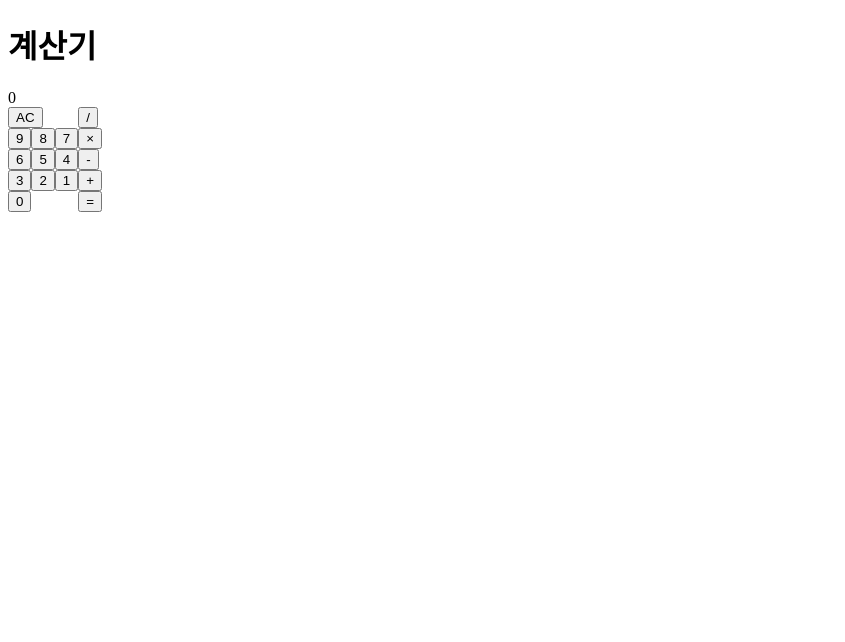
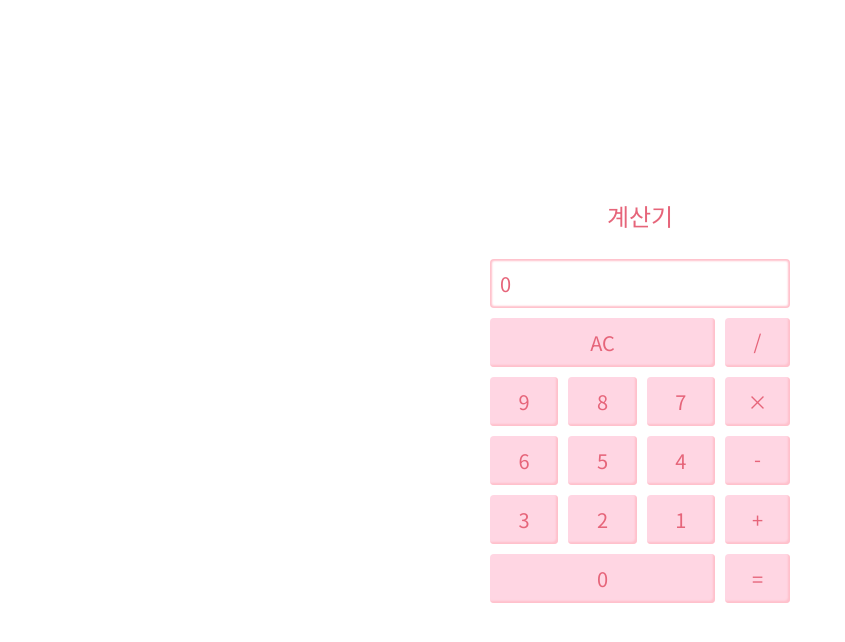
Before and after one commit to KimHayeon1/Calculator, a plain HTML site: page index.html in a window 1280 px wide. Shown: the whole page, without its empty margins (0-845 px from the left). Drawn offline with Linux system fonts and the light colour scheme.

Commit message:
Feat: 3개 이상의 숫자로 사칙연산

```diff
--- a/index.html
+++ b/index.html
@@ -5,12 +5,18 @@
   <meta http-equiv="X-UA-Compatible" content="IE=edge">
   <meta name="viewport" content="width=device-width, initial-scale=1.0">
   <link rel="stylesheet" href="style.css">
+  <link rel="preconnect" href="https://fonts.googleapis.com">
+<link rel="preconnect" href="https://fonts.gstatic.com" crossorigin>
+<link href="https://fonts.googleapis.com/css2?family=Noto+Sans+KR:wght@400;500&display=swap" rel="stylesheet">
   <title>계산기</title>
 </head>
 <body>
   <!-- 2개의 숫자를 다루는 계산기 -->
+  <main>
+    <article>
     <h1>계산기</h1>
-  <div>0</div>
+    <div id="calc_result">0</div>
+    <!-- <input value="0"> -->
     <div class="left">
       <button type="button" id="ac">AC</button>
       <ol id="number">
@@ -64,7 +70,8 @@
       <li>
         <button type="button" id="cal">=</button>
       </li>
-  </ol>
+    </ol></article>
+  </main>
   <script src="main.js"></script>
 </body>
 </html>
--- a/main.js
+++ b/main.js
@@ -5,24 +5,22 @@ const numBtnList = document.querySelectorAll('#number button')
 const signBtnList = document.querySelectorAll('#sign button:not(#cal)')
 
 let result = 0
+const inp = [0]
+let text = ''
+
+cal.addEventListener('click', calHandle)
 
 // AC 버튼 - 초기화
 ac.addEventListener('click', () => {
   div.textContent = '0'
   text = ''
-  inp.splice(0)
+  inp.splice(0, inp.length, 0)
 })
 
-const inp = []
-let text = ''
 
 numBtnList.forEach(v => v.addEventListener('click', () => {
-  if (text === '0' && v.textContent === '0') {
-
-  } else {
-    text += v.textContent
-    div.textContent = text
-  }
+  text = parseInt(text+v.textContent)
+  div.textContent = text
 }))
 signBtnList.forEach(v => v.addEventListener('click', () => {
   if (text) {
@@ -30,8 +28,9 @@ signBtnList.forEach(v => v.addEventListener('click', () => {
       inp.shift()
     }
     inp.push(parseInt(text))
-    text += v.textContent
-    div.textContent = text
+    // text += v.textContent
+    // div.textContent = text
+    text = ''
   }
   if (/[^\d]/.test(inp[inp.length-1])) {
     inp.pop()
@@ -39,26 +38,21 @@ signBtnList.forEach(v => v.addEventListener('click', () => {
   inp.push(v.textContent)
 }))
 
-cal.addEventListener('click', calHandle)
-
 function calHandle() {
-  inp.push(parseInt(text))
+  // 예외
+  if(text === '') {
+    return alert('계산할 숫자를 입력해주세요')
+  }
   console.log(inp)
 
+  inp.push(parseInt(text))
   const signArr = inp.filter(v => /[^\d]/.test(v))
-  signArr.forEach((v, i) => {
-    if (v === '/' || v === '×') {
-      const index = inp.indexOf(v)
-      calculator(inp[index-1], inp[index+1], v)
-      inp.splice(index-1, 3, result)
-      signArr.splice(i, 1)
-    }
-  })
   signArr.forEach(v => {
     const index = inp.indexOf(v)
     calculator(inp[index-1], inp[index+1], v)
     inp.splice(index-1, 3, result)
   })
+
   div.textContent = result
   text = ''
 }
--- a/style.css
+++ b/style.css
@@ -6,8 +6,20 @@ ol {
 li {
   list-style: none;
 }
+body {
+  margin: 0;
+}
 
 /* common */
+:root {
+  font-family: 'Noto Sans KR', sans-serif;
+}
+button {
+  font-family: inherit;
+}
+input {
+  font-family: inherit;
+}
 .a11y-hidden {
   clip: rect(1px, 1px, 1px, 1px);
   clip-path: inset(50%);
@@ -20,12 +32,65 @@ li {
 }
 
 /* layout */
+main {
+  display: flex;
+  min-height: 100vh;
+}
+article {
+  margin: auto;
+  width: 100%;
+  max-width: 300px;
+  font-size: 16px;
+}
+h1 {
+  text-align: center;
+  font-weight: 500;
+  color: #e6657a;
+  margin: 0 0 26px;
+}
+#calc_result {
+  font-size: 20px;
+  padding: 10px;
+  color: #e6657a;
+  box-shadow: inset 0px 0px 2px 2px pink;
+  margin-bottom: 10px;
+  border-radius: 4px;
+}
+.left{
+  width: 75%;
+  float: left;
+}
+/* clear: left; */
 #number {
-  max-width: 100px;
+  margin-top: 10px;
+  gap: 10px;
   display: grid;
   grid-template-columns: repeat(3, 1fr);
 }
-.left{
+/* .left에만 float: left를 주면 #sign이 왼쪽에 오지 않는다. 이유가 뭐지? */
+#number li:last-child {
+  grid-column: 1 / 4;
+}
+#sign {
   float: left;
+  margin-left: 10px;
+  width: calc(25% - 10px);
+  display: flex;
+  flex-direction: column;
+  gap: 10px;
 }
-/* clear: left; */
+button {
+  /* inline-block이어서 요소 간 간격이 생겼었다. */
+  /* 부모요소에 font-size: 0; 혹은 line-height: 0;을 줘도 똑같이 동작한다. */
+  display: block;
+  font-size: 20px;
+  width: 100%;
+  padding: 10px;
+  color: rgb(230, 101, 122);
+  background: rgb(255, 214, 227);
+  border: 1px solid #fff;
+  box-shadow: inset -2px -2px 2px pink;
+  border-radius: 4px;
+  border: none;
+  /* box-sizing: border-box; */
+}
```
Also changed, not shown: postfix.js (added), 1 other file. Lines whose indentation alone changed are shown as unchanged.
